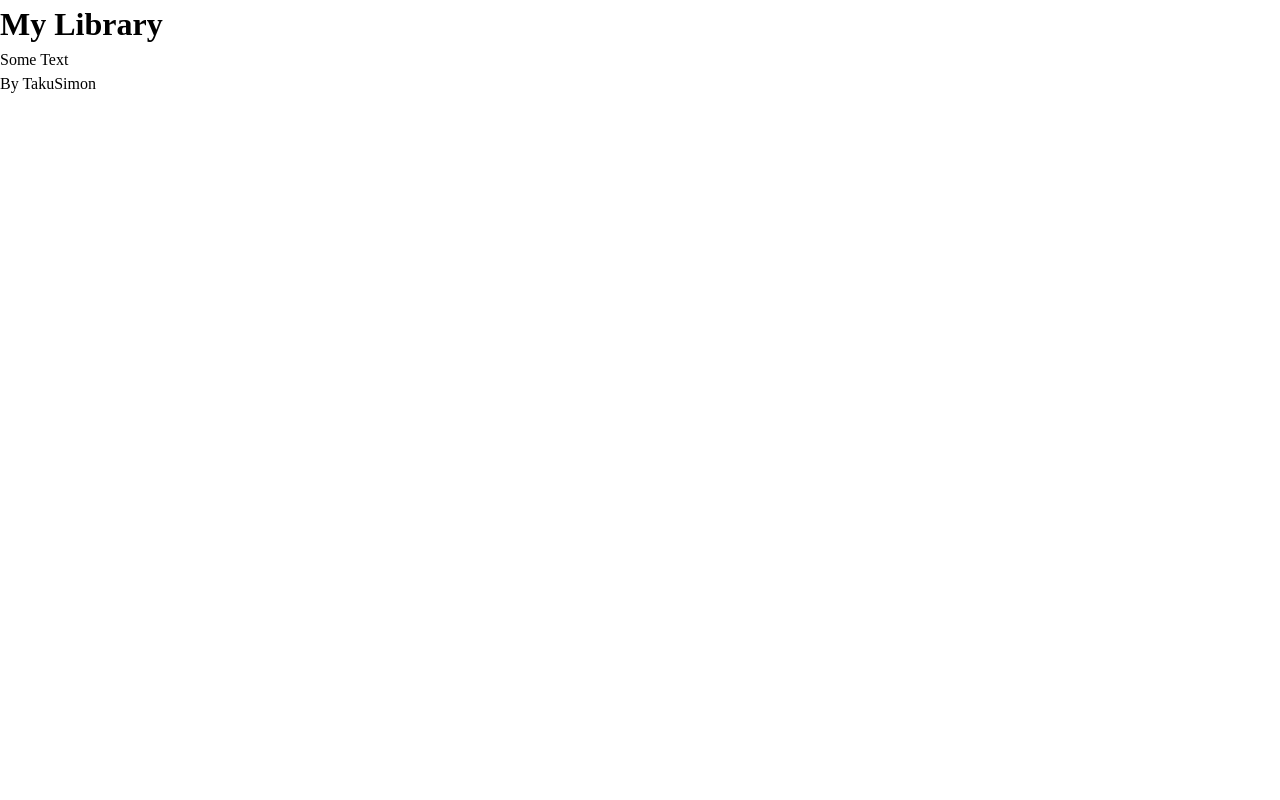
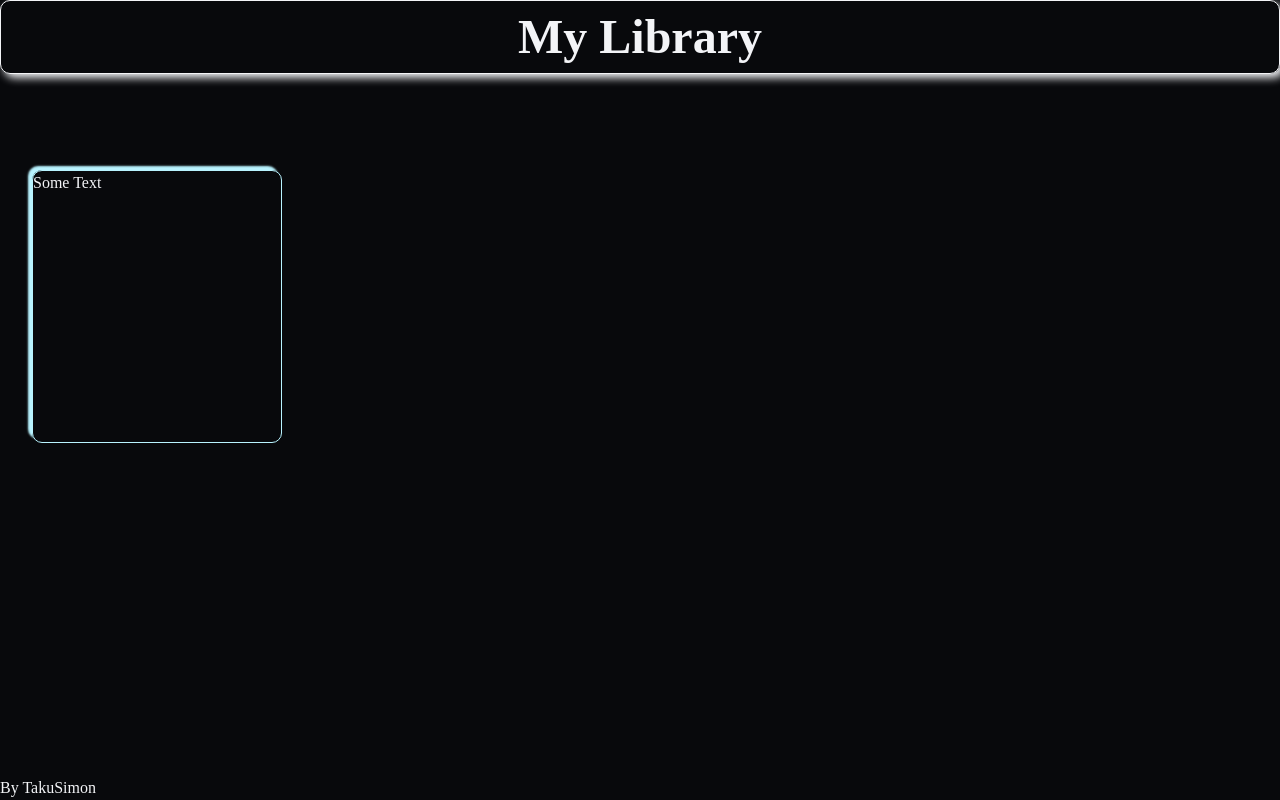
Before and after one commit to takusimon/Library, a plain HTML site: page index.html in a window 1280 px wide. Drawn offline with Linux system fonts and the light colour scheme.

Commit message:
Style page
Used three colors obisidan, cool white and ice cyan. Set body to
3 row grid. Header and Footer set to min-contend, main will use rest of space.

```diff
--- a/css/style.css
+++ b/css/style.css
@@ -0,0 +1,41 @@
+:root {
+    --color-obsidian-black:hsl(225,20%,4%);
+    --color-ice-cyan:hsl(190,100%,86%);
+    --color-cool-white:hsl(216,20%,96%);
+}
+
+body {
+    background-color: var(--color-obsidian-black);
+    color:var(--color-cool-white);
+    display:grid;
+    grid-template-rows: min-content 4fr min-content;
+    row-gap: 2rem;
+}
+header {
+    grid-row: 1/2;
+    border:1px solid var(--color-cool-white);
+    box-shadow: 4px 4px 8px var(--color-cool-white);
+    border-radius: 10px;
+    margin-bottom:2rem;
+}
+h1 {
+    text-align: center;
+    font-size:3rem;
+}
+main {
+    grid-row:2/3;
+    grid-template-columns: repeat(autofit,minmax(150px,1fr));
+    gap: 2rem;
+}
+footer {
+    grid-row:3/4;
+}
+.book {
+    border:1px solid var(--color-ice-cyan);
+    border-radius:10px;
+    box-shadow:-4px -4px 2px var(--color-ice-cyan);
+    max-width: max(17%,250px);
+    min-height: auto;
+    height:45%;
+    margin:2rem;
+}
--- a/index.html
+++ b/index.html
@@ -8,11 +8,11 @@
         <script src="js/lib.js" defer></script>
     </head>
     <body>
-        <head>
+        <header>
             <h1>My Library</h1>
-        </head>
+        </header>
         <main>
-            <div>
+            <div class="book">
                 <p>Some Text</p>
             </div>
         </main>
```
